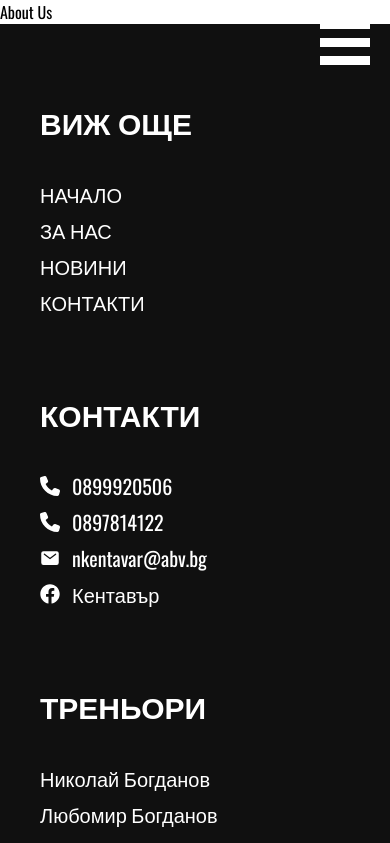
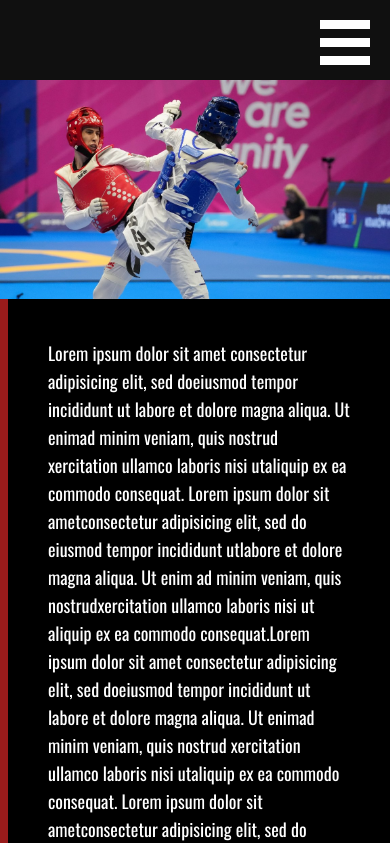
Before and after one commit to HristoBogdanov/kentavar, a Next.js app: page /about-us in a window 390 px wide. Shown: the top 843 px of the page. Built offline with nearby package versions, Linux system fonts and the light colour scheme.

Commit message:
add historycomponents and start about page

```diff
--- a/app/about-us/page.tsx
+++ b/app/about-us/page.tsx
@@ -1,9 +1,14 @@
-import React from "react";
+import HistoryParagraph from "@/components/historyParagraph";
+import HistoryReverseParagraph from "@/components/historyReverseParagraph";
+
+const para1 =
+  "Lorem ipsum dolor sit amet consectetur adipisicing elit, sed doeiusmod tempor incididunt ut labore et dolore magna aliqua. Ut enimad minim veniam, quis nostrud xercitation ullamco laboris nisi utaliquip ex ea commodo consequat. Lorem ipsum dolor sit ametconsectetur adipisicing elit, sed do eiusmod tempor incididunt utlabore et dolore magna aliqua. Ut enim ad minim veniam, quis nostrudxercitation ullamco laboris nisi ut aliquip ex ea commodo consequat.Lorem ipsum dolor sit amet consectetur adipisicing elit, sed doeiusmod tempor incididunt ut labore et dolore magna aliqua. Ut enimad minim veniam, quis nostrud xercitation ullamco laboris nisi utaliquip ex ea commodo consequat. Lorem ipsum dolor sit ametconsectetur adipisicing elit, sed do eiusmod tempor incididunt utlabore et dolore magna aliqua. Ut enim ad minim veniam, quis nostruxercitation ullamco laboris nisi ut aliquip ex ea commodo consequat.Lorem ipsum dolor sit amet consectetur adipisicing elit, sed doeiusmod tempor incididunt ut labore et dolore magna aliqua. Ut enimad minim veniam, quis nostrud xercitation ullamco laboris nisi utaliquip ex ea commodo consequat.";
 
 export default function page() {
   return (
-    <div>
-      <h1>About Us</h1>
-    </div>
+    <main className="w-full min-h-screen flex flex-col lg:gap-32 overflow-x-hidden bg-softBlack pt-20 lg:pt-32">
+      <HistoryParagraph imagePath="lubo3.jpg" text={para1} />
+      <HistoryReverseParagraph imagePath="lubo3.jpg" text={para1} />
+    </main>
   );
 }
--- a/components/footer.tsx
+++ b/components/footer.tsx
@@ -8,7 +8,7 @@ import { kazanlakHallMap, ovoshtnikHallMap } from "@/utils/mapsLinks";
 
 export default function Footer() {
   return (
-    <footer className="w-full bg-[#101010]">
+    <footer className="w-full bg-softBlack">
       <div className="container mx-auto text-white gap-y-20 max-md:px-10 py-20 grid grid-cols-1 md:grid-cols-2 lg:grid-cols-4 border-b border-white">
         <div className="flex flex-col lg:items-center uppercase">
           <div className="flex flex-col gap-10">
--- a/components/hero.tsx
+++ b/components/hero.tsx
@@ -7,7 +7,7 @@ export default function Hero() {
   return (
     <div className="w-full grid grid-cols-1 lg:grid-cols-2">
       <div className="w-full h-[70vh] lg:h-[100vh] flex flex-col justify-center items-center">
-        <div className="flex flex-col w-full h-full p-6 py-[23px] text-white justify-center bg-[#101010] max-md:pt-16 uppercase text-[13vw] leading-[13vw] lg:text-[5vw] md:pl-20 gap-3 lg:leading-[5vw] font-black">
+        <div className="flex flex-col w-full h-full p-6 py-[23px] text-white justify-center bg-softBlack max-md:pt-16 uppercase text-[13vw] leading-[13vw] lg:text-[5vw] md:pl-20 gap-3 lg:leading-[5vw] font-black">
           <h1>Таекуондо клуб</h1>
           <h1 className="text-red-800">Кентавър</h1>
           <p className="text-3xl lg:text-4xl pt-10">не мечтай за победа.</p>
--- /dev/null
+++ b/components/historyParagraph.tsx
@@ -0,0 +1,22 @@
+interface Props {
+  imagePath: string;
+  text: string;
+}
+
+export default function HistoryParagraph({ imagePath, text }: Props) {
+  return (
+    <div className="w-full flex flex-col">
+      <div
+        className="w-[100vw] max-w-[1300px] aspect-video relative bg-cover bg-center"
+        style={{ backgroundImage: `url('${imagePath}')` }}
+      >
+        <div className="w-0 lg:w-[50vw] bg-black h-0 overflow-hidden lg:h-fit absolute left-[50vw] top-1/2 -translate-y-1/2 border-l-8 border-red-800 p-0 lg:p-20">
+          <p className="text-white text-lg lg:text-xl">{text}</p>
+        </div>
+      </div>
+      <div className="w-[100vw] lg:w-0 bg-black h-fit lg:h-0 border-l-8 border-red-800 p-10 lg:p-0 overflow-hidden">
+        <p className="text-white text-lg lg:text-xl">{text}</p>
+      </div>
+    </div>
+  );
+}
--- /dev/null
+++ b/components/historyReverseParagraph.tsx
@@ -0,0 +1,22 @@
+interface Props {
+  imagePath: string;
+  text: string;
+}
+
+export default function HistoryReverseParagraph({ imagePath, text }: Props) {
+  return (
+    <div className="w-full flex max-lg:flex-col justify-end">
+      <div
+        className="w-[100vw] max-w-[1300px] aspect-video relative bg-cover bg-center"
+        style={{ backgroundImage: `url('${imagePath}')` }}
+      >
+        <div className="w-[100vw] lg:w-[50vw] bg-black h-fit absolute top-[100%] lg:right-[50vw] lg:top-1/2 lg:-translate-y-1/2 border-r-8 border-red-800 p-10 lg:p-20">
+          <p className="text-white text-lg lg:text-xl">{text}</p>
+        </div>
+      </div>
+      <div className="w-[100vw] lg:w-0 bg-black h-fit lg:h-0 border-r-8 border-red-800 p-10 lg:p-0 overflow-hidden">
+        <p className="text-white text-lg lg:text-xl">{text}</p>
+      </div>
+    </div>
+  );
+}
--- a/components/navbar/navbar.tsx
+++ b/components/navbar/navbar.tsx
@@ -28,7 +28,7 @@ export default function Navbar() {
         <span></span>
       </div>
       <div
-        className={`w-full overflow-hidden h-screen transition-all ease-in-out duration-500 absolute top-0 left-0 bg-[#101010] flex flex-col justify-center items-center ${
+        className={`w-full overflow-hidden h-screen transition-all ease-in-out duration-500 absolute top-0 left-0 bg-softBlack flex flex-col justify-center items-center ${
           isOpen ? "opacity-100 z-10" : "opacity-0 -z-10"
         }`}
       >
--- a/components/navbarItem.tsx
+++ b/components/navbarItem.tsx
@@ -24,7 +24,7 @@ export default function NavbarItem({ path, text, onClickFunction }: Props) {
             ? "#991B1B"
             : "",
         }}
-        className="border-l-[10px] pl-4 border-[#101010] hover:border-red-800 transition-all duration-500"
+        className="border-l-[10px] pl-4 border-softBlack hover:border-red-800 transition-all duration-500"
         onClick={onClickFunction}
       >
         <Link href={path}>{text}</Link>
--- a/tailwind.config.ts
+++ b/tailwind.config.ts
@@ -13,8 +13,12 @@ const config: Config = {
         "gradient-conic":
           "conic-gradient(from 180deg at 50% 50%, var(--tw-gradient-stops))",
       },
+      colors: {
+        softBlack: "#101010",
+      },
     },
   },
   plugins: [],
 };
+
 export default config;
```
